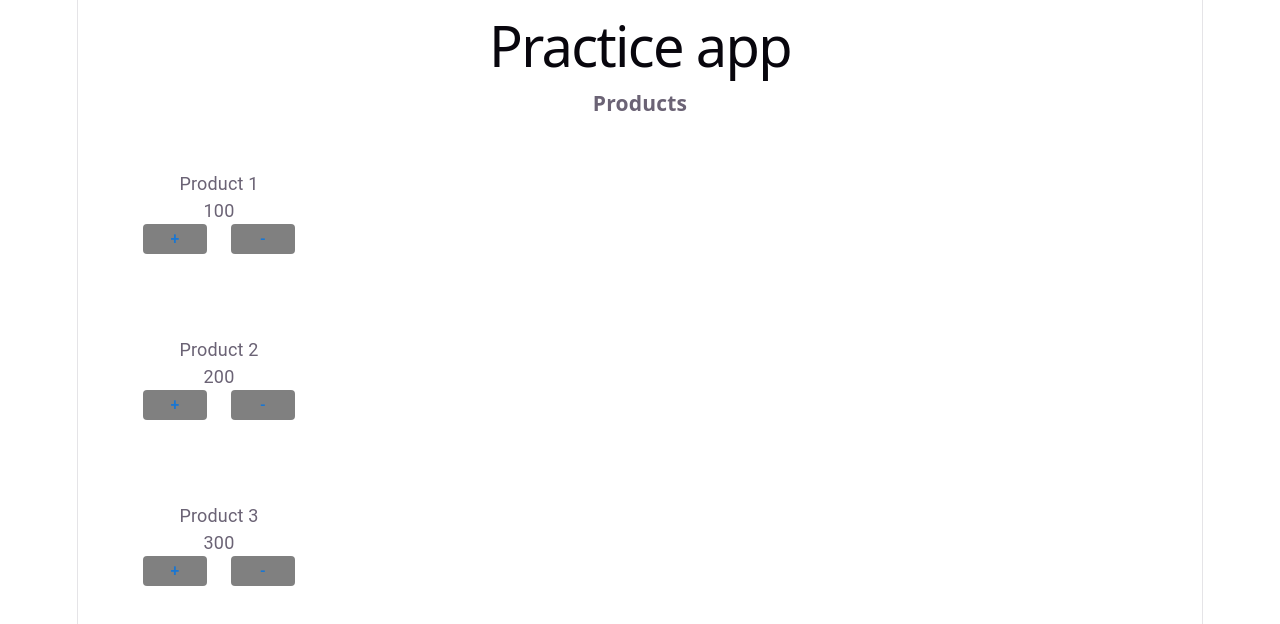
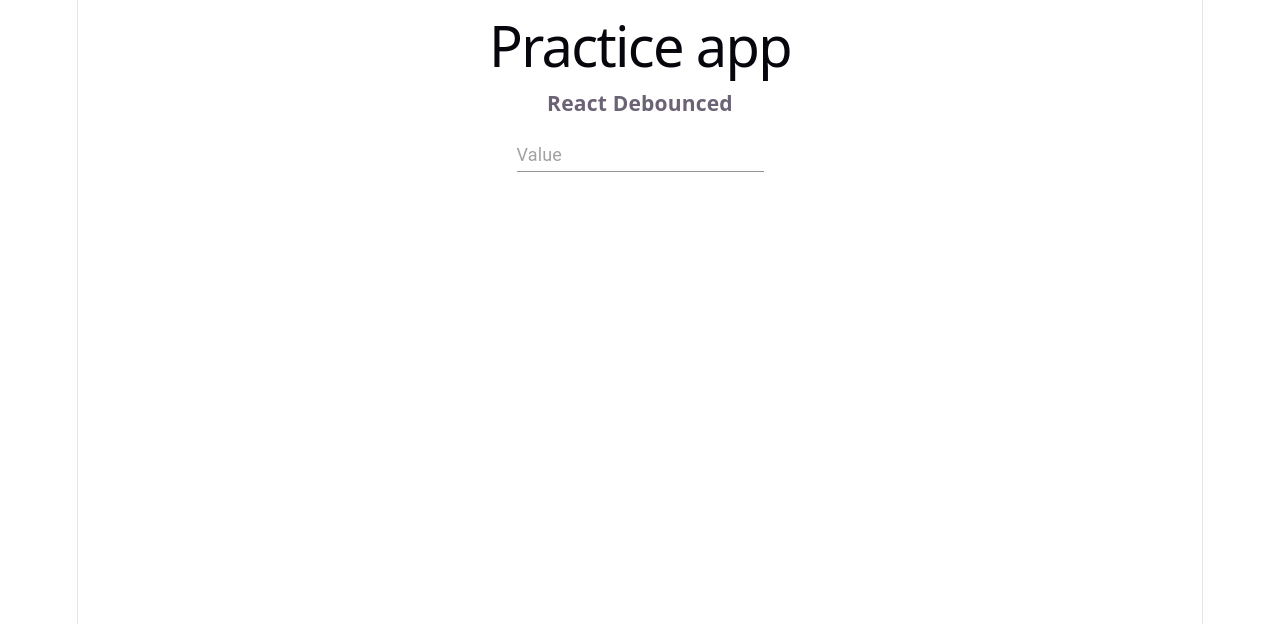
Before and after one commit to Ritikbadhan/codePractice, a React (Vite) app: page / in a window 1280 px wide. Shown: the top 624 px of the page. Built offline with nearby package versions, Linux system fonts and the light colour scheme.

Commit message:
Debounse in react

```diff
--- a/src/App.jsx
+++ b/src/App.jsx
@@ -1,9 +1,11 @@
 // import Counter from "./Practice/Counter";
 // import CounterReducer from "./Practice/CounterReducer";
-import ShopingCart from "./Practice/ShopingCart";
+// import ShopingCart from "./Practice/ShopingCart";
 // import DebouncedSearch from "./Practice/DebouncedSearch";
 // import SearchFilter from "./Practice/SearchFilter";
 // import TodoAPP from "./Practice/TodoApp";
+
+import ReactDebounced from "./Practice/ReactDebouncing";
 
 
 function App() {
@@ -20,7 +22,9 @@ function App() {
       {/* <CounterReducer/> */}
 
 
-      <ShopingCart/>
+      {/* <ShopingCart/> */}
+
+      <ReactDebounced/>
 
     </div>
   );
--- /dev/null
+++ b/src/Practice/ReactDebouncing.jsx
@@ -0,0 +1,41 @@
+import { Input, Typography } from "@mui/material";
+import { useCallback, useEffect, useState } from "react";
+
+function ReactDebounced() {
+    const [inputValue, setInputValue] = useState('');
+    const [triggredValue, setTriggeredValue] = useState('')
+
+
+
+    const handleInputChange = useCallback((value) => {
+        setInputValue(value)
+    }, [])
+
+
+    useEffect(() => {
+
+        const timmer = setTimeout(() => {
+            setTriggeredValue(inputValue)
+        }, 500)
+
+        return () => clearTimeout(timmer)
+    }, [inputValue])
+
+
+
+
+
+
+    return (<>
+        <h3>React Debounced</h3>
+
+        <Input
+            placeholder="Value"
+            value={inputValue}
+            onChange={(e) => handleInputChange(e.target.value)}
+        />
+        <Typography sx={{ mt: 3 }}>{triggredValue}</Typography>
+    </>)
+}
+
+export default ReactDebounced;
```
